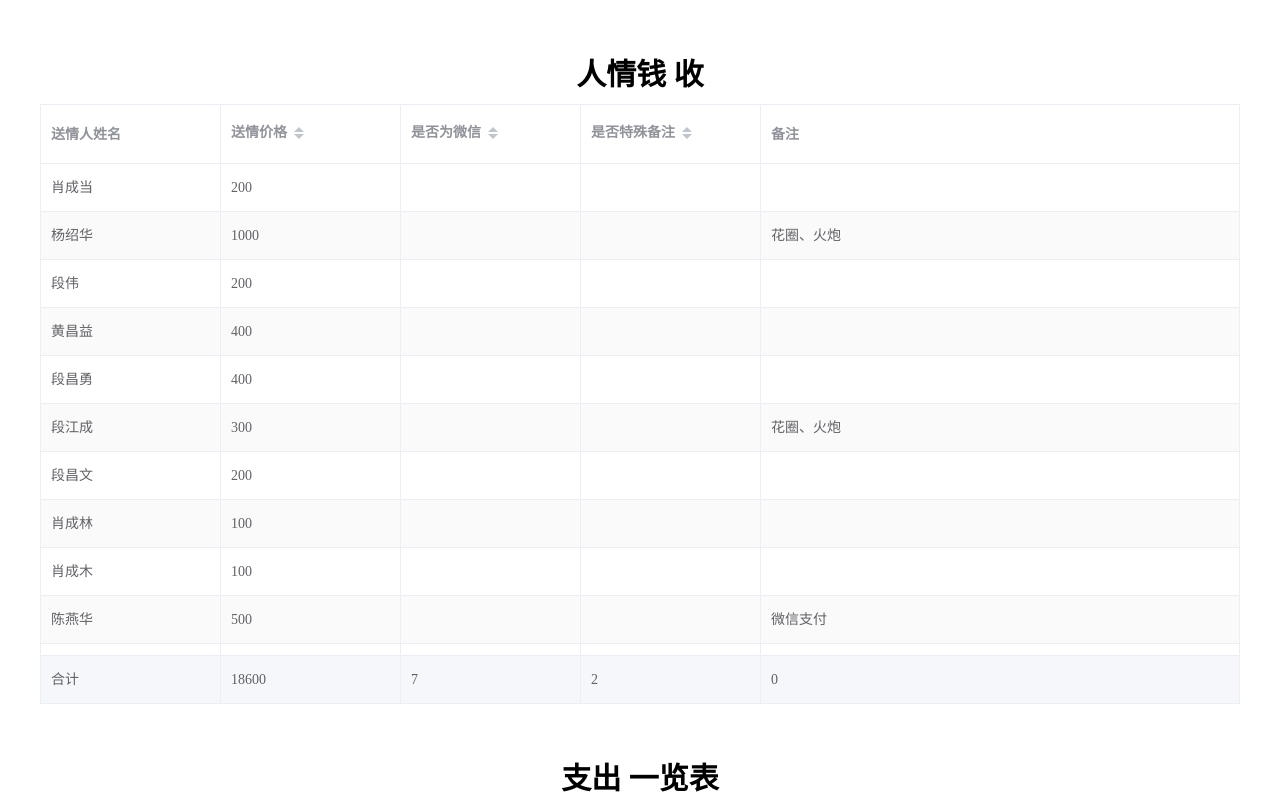
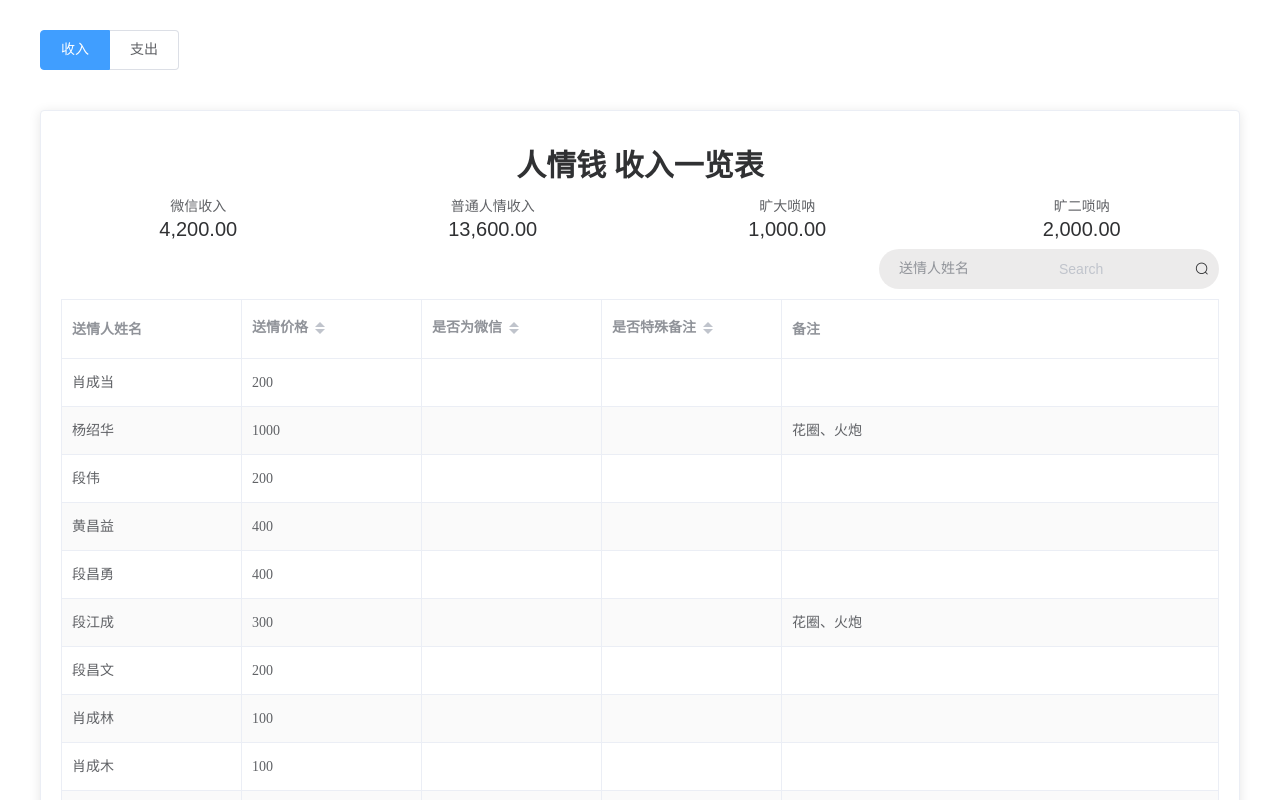
Before and after one commit to zsduan/zsduan-summary, a Vue app: page /aboutFather in a window 1280 px wide. Shown: the top 800 px of the page. Built offline with nearby package versions, Linux system fonts and the light colour scheme; what mavon-editor would draw is missing.

Commit message:
新增一些特殊 事情

```diff
--- a/src/assets/data/entry_price.json
+++ b/src/assets/data/entry_price.json
@@ -65,16 +65,16 @@
     {
         "name": "陈燕华",
         "price": 500,
-        "is_weixin": false,
+        "is_weixin": true,
         "is_special": false,
-        "remark": "微信支付"
+        "remark": "微信"
     },
     {
         "name": "黄月菊",
         "price": 400,
-        "is_weixin": false,
+        "is_weixin": true,
         "is_special": false,
-        "remark": "微信支付"
+        "remark": "微信"
     },
     {
         "name": "杨富章",
@@ -400,17 +400,17 @@
     },
     {
         "name": "徐鹏",
-        "price": 500,
+        "price": 0,
         "is_weixin": false,
         "is_special": false,
-        "remark": "合父余款200交给嬢嬢，嬢嬢要走"
+        "remark": "合父余款200交给嬢嬢，嬢嬢要走 送500"
     },
     {
         "name": "廖后珍",
-        "price": 300,
+        "price": 0,
         "is_weixin": false,
         "is_special": false,
-        "remark": ""
+        "remark": "合父余款200交给嬢嬢，嬢嬢要走 送300"
     },
     {
         "name": "段宇",
--- a/src/assets/data/homeData.js
+++ b/src/assets/data/homeData.js
@@ -2,8 +2,8 @@
  * @Author: zs.duan
  * @Date: 2022-09-20 14:54:21
  * @LastEditors: zs.duan
- * @LastEditTime: 2023-01-15 14:45:29
- * @FilePath: \vue2+js+eui+template\src\assets\data\homeData.js
+ * @LastEditTime: 2023-01-23 19:43:43
+ * @FilePath: \vue2+elui+template\src\assets\data\homeData.js
  */
 
 export const componentsList = [
@@ -186,6 +186,12 @@ export const fragmentList = [
         title : "99乘法表",
         path : "/99-multiplication-table",
         is_show : true
+    },
+    {
+        title : "特殊记忆",
+        path : "",
+        is_show : true,
+        desc : "/about-father"
     }
 ]
 
--- a/src/router/index.js
+++ b/src/router/index.js
@@ -2,7 +2,7 @@
  * @Author: zs.duan
  * @Date: 2022-09-20 13:49:02
  * @LastEditors: zs.duan
- * @LastEditTime: 2023-01-23 18:18:04
+ * @LastEditTime: 2023-01-23 19:40:40
  * @FilePath: \vue2+elui+template\src\router\index.js
  */
 import Vue from 'vue'
@@ -25,11 +25,18 @@ const routes = [
       title : "父亲过世记账"
     }
   },
+  {
+    path: '/',
+    name: 'Index',
+    component: ()=> import("../views/Index/Index.vue"),
+    meta : {
+      title : "zs.duan的个人总结"
+    }
+  },
 ]
 
 const router = new VueRouter({
   mode: process.env.NODE_ENV == "development" ? 'history' : 'hash',
-  // mode: 'hash',
   base: process.env.BASE_URL,
   routes
 })
--- a/src/utils/blurSearch.js
+++ b/src/utils/blurSearch.js
@@ -2,8 +2,8 @@
  * @Author: zs.duan
  * @Date: 2022-11-22 20:46:13
  * @LastEditors: zs.duan
- * @LastEditTime: 2023-01-11 16:33:19
- * @FilePath: \vue2+js+eui+template\src\utils\blurSearch.js
+ * @LastEditTime: 2023-01-23 19:08:15
+ * @FilePath: \vue2+elui+template\src\utils\blurSearch.js
  */
 
 /*
@@ -53,9 +53,10 @@ export const blurSearch = (...arg)=>{
         return;
     }
     let reslut = [];
-    const reg = new RegExp(options.searValue);
+    const reg = new RegExp((options.searValue).toString());
     if(options.key){
         options.list.forEach(element =>{
+            element[options.key] = element[options.key].toString();
             if(element[options.key].match(reg)){
                 reslut.push(element)
             }
--- a/src/views/Index/data/data.js
+++ b/src/views/Index/data/data.js
@@ -2,13 +2,13 @@
  * @Author: zs.duan
  * @Date: 2023-01-11 11:42:30
  * @LastEditors: zs.duan
- * @LastEditTime: 2023-01-11 17:09:16
- * @FilePath: \vue2+js+eui+template\src\views\Index\data\data.js
+ * @LastEditTime: 2023-01-23 19:44:26
+ * @FilePath: \vue2+elui+template\src\views\Index\data\data.js
  */
 const MenuList = [
     {
         menu : "首页",
-        herf : "./index",
+        herf : "/",
         list : []
     },
     {
@@ -29,10 +29,15 @@ const MenuList = [
         ]
     },
     {
+        menu : "关于我",
+        list : [],
+        herf : "",
+    },
+    {
         menu : "切换旧版",
         list : [],
         herf : "/old-index",
-    }
+    },
 ]
 
 
--- a/src/views/about-father/about-father.vue
+++ b/src/views/about-father/about-father.vue
@@ -2,15 +2,70 @@
  * @Author: zs.duan
  * @Date: 2023-01-23 17:52:47
  * @LastEditors: zs.duan
- * @LastEditTime: 2023-01-23 18:14:36
+ * @LastEditTime: 2023-01-23 19:49:00
  * @FilePath: \vue2+elui+template\src\views\about-father\about-father.vue
 -->
 
 <template>
     <div>
         <div class="entryPrice-box">
-            <div class="item">
-                <h1>人情钱 收</h1>
+            <el-radio-group class="radio-group" v-model="radio">
+                <el-radio-button label="收入"></el-radio-button>
+                <el-radio-button label="支出"></el-radio-button>
+            </el-radio-group>
+
+            <el-card class="item" v-if="radio == '收入'">
+                <h1>人情钱 收入一览表</h1>
+                <el-row :gutter="20">
+                    <el-col :span="6">
+                        <div>
+                            <el-statistic group-separator="," :precision="2" :value="weixinPrice" title="微信收入"></el-statistic>
+                        </div>
+                    </el-col>
+                    <el-col :span="6">
+                        <div>
+                            <el-statistic group-separator="," :precision="2" :value="notWeixinPrice" title="普通人情收入"></el-statistic>
+                        </div>
+                    </el-col>
+                    <el-col :span="6">
+                        <div>
+                            <el-statistic group-separator="," :precision="2" :value="1000" title="旷大唢呐"></el-statistic>
+                        </div>
+                    </el-col>
+                    <el-col :span="6">
+                        <div>
+                            <el-statistic group-separator="," :precision="2" :value="2000" title="旷二唢呐"></el-statistic>
+                        </div>
+                    </el-col>
+                </el-row>
+                <div class="search_box_top">
+                    <div></div>
+                    <div class="search_box" :class="is_focus_en ? 'search_focus':''">
+                        <div class="input_box">
+                            <el-input
+                                v-model="searchValueEn"
+                                @input="inputValue('en')"
+                                class="input"
+                                placeholder="Search"
+                                clearable
+                                @focus="is_focus_en = true"
+                                @blur="inputBlur('en')"
+                            >
+                                <el-select
+                                    slot="prepend"
+                                    :disabled="is_focus_en"
+                                    v-model="EnSelect"
+                                    placeholder="请选择搜索方式"
+                                    @change="inputValue('en')"
+                                >
+                                    <el-option key="name" label="送情人姓名" value="name"></el-option>
+                                    <el-option key="price" label="送情价格" value="price"></el-option>
+                                </el-select>
+                            </el-input>
+                        </div>
+                        <i class="el-icon-search"></i>
+                    </div>
+                </div>
                 <el-table height="600" show-summary border :data="entryPriceData" stripe style="width: 100%">
                     <el-table-column prop="name" label="送情人姓名" width="180"></el-table-column>
                     <el-table-column prop="price" sortable label="送情价格" width="180"></el-table-column>
@@ -26,32 +81,139 @@
                     </el-table-column>
                     <el-table-column prop="remark" label="备注"></el-table-column>
                 </el-table>
-            </div>
-            <div class="item">
+            </el-card>
+            <el-card class="item" v-else>
                 <h1>支出 一览表</h1>
+                <el-row :gutter="20">
+                    <el-col :span="6">
+                        <div>
+                            <el-statistic group-separator="," :precision="2" :value="outAllPrice" title="共计花费"></el-statistic>
+                        </div>
+                    </el-col>
+                    <el-col :span="6">
+                        <div>
+                            <el-statistic group-separator="," :precision="2" :value="12800" title="酒席"></el-statistic>
+                        </div>
+                    </el-col>
+                    <el-col :span="6">
+                        <div>
+                            <el-statistic group-separator="," :precision="2" :value="3000" title="小嬢单独"></el-statistic>
+                        </div>
+                    </el-col>
+                    <el-col :span="6">
+                        <div>
+                            <el-statistic group-separator="," :precision="2" :value="1000" title="后妈 单独"></el-statistic>
+                        </div>
+                    </el-col>
+                </el-row>
+                <div class="search_box_top">
+                    <div></div>
+                    <div class="search_box" :class="is_focus_out ? 'search_focus':''">
+                        <div class="input_box">
+                            <el-input
+                                v-model="searchValueOut"
+                                @input="inputValue('out')"
+                                class="input"
+                                placeholder="Search"
+                                clearable
+                                @focus="is_focus_out = true"
+                                @blur="inputBlur('out')"
+                            >
+                                <el-select
+                                    slot="prepend"
+                                    :disabled="is_focus_out"
+                                    v-model="OutSelect"
+                                    placeholder="请选择搜索方式"
+                                    @change="inputValue('out')"
+                                >
+                                    <el-option key="name" label="事件名称/人物名称" value="name"></el-option>
+                                    <el-option key="price" label="支出价格" value="price"></el-option>
+                                </el-select>
+                            </el-input>
+                        </div>
+                        <i class="el-icon-search"></i>
+                    </div>
+                </div>
                 <el-table height="600" show-summary border :data="OutPriceData" stripe style="width: 100%">
-                    <el-table-column prop="name" label="事件名称/任务名称" width="180"></el-table-column>
+                    <el-table-column prop="name" label="事件名称/人物名称" width="180"></el-table-column>
                     <el-table-column prop="price" sortable label="支出价格" width="180"></el-table-column>
                     <el-table-column prop="num" label="数量和单位" width="180"></el-table-column>
                     <el-table-column prop="remark" label="备注"></el-table-column>
                 </el-table>
-            </div>
+            </el-card>
         </div>
     </div>
 </template>
 <script>
 import entryPrice from "../../assets/data/entry_price.json";
 import OutPrice from "../../assets/data/out_price.json";
+import { blurSearch } from "@/utils/blurSearch.js";
 export default {
     data() {
         return {
             entryPriceData: entryPrice,
             OutPriceData: OutPrice,
+            is_focus_en: false,
+            searchValueEn: "",
+            is_focus_out: false,
+            searchValueOut: "",
+            EnSelect: "name",
+            OutSelect: "name",
+            radio: "收入",
+            weixinPrice: 0,
+            notWeixinPrice: 0,
+            outAllPrice : 0 ,
         };
     },
     mounted() {
-        console.log("入账 ==>", entryPrice);
-        console.log("出账 ==>", OutPrice);
+        // console.log("入账 ==>", entryPrice);
+        // console.log("出账 ==>", OutPrice);
+        this.init();
+    },
+    methods: {
+        inputBlur() {
+            this.is_focus_en = false;
+            this.is_focus_out = false;
+        },
+        inputValue(type) {
+            if (type == "en") {
+                console.log(this.EnSelect);
+                blurSearch({
+                    list: entryPrice,
+                    searValue: this.searchValueEn,
+                    key: this.EnSelect,
+                    success: (res) => {
+                        this.entryPriceData = res;
+                    },
+                });
+            } else {
+                blurSearch({
+                    list: OutPrice,
+                    searValue: this.searchValueOut,
+                    key: this.OutSelect,
+                    success: (res) => {
+                        this.OutPriceData = res;
+                    },
+                });
+            }
+        },
+        init(){
+            let weixin = entryPrice.filter(item => {return item.is_weixin});
+            this.weixinPrice = 0;
+            weixin.forEach(element => {
+                this.weixinPrice += element.price;
+            });
+            let NotWeixin = entryPrice.filter(item => {return !item.is_weixin});
+            this.notWeixinPrice = 0;
+            NotWeixin.forEach(element => {
+                this.notWeixinPrice += element.price;
+            });
+            this.outAllPrice = 0;
+            OutPrice.forEach(element => {
+                this.outAllPrice += element.price;
+            });
+            console.log(this.outAllPrice)
+        }
     },
 };
 </script>
@@ -59,6 +221,10 @@ export default {
 .entryPrice-box {
     width: 1200px;
     margin: 0 auto;
+    padding-bottom: 30px;
+    .radio-group {
+        padding-top: 30px;
+    }
     h1 {
         font-size: 30px;
         padding: 10px 0;
@@ -67,5 +233,52 @@ export default {
     .item {
         margin-top: 40px;
     }
+    .search_box {
+        background-color: #d1d0d06b;
+        border-radius: 20px;
+        width: 340px;
+        height: 40px;
+        display: flex;
+        align-items: center;
+        justify-content: space-between;
+        padding: 0 5px;
+        padding-right: 10px;
+        transition: all 0.3s;
+        margin-left: 20px;
+        /deep/.el-select {
+            width: 160px;
+        }
+        /deep/.el-input-group__prepend {
+            border: 0;
+            background: transparent;
+        }
+        /deep/.el-input__suffix {
+            // top: 50%;
+            display: none;
+        }
+        .input {
+            width: 80%;
+            height: 36px;
+
+            /deep/ input {
+                height: 100%;
+                border: 0;
+                border-radius: 20px;
+                background-color: transparent;
+            }
+        }
+    }
+
+    .search_focus {
+        background-color: #f9f9f9;
+        border: 1px solid #b1a8a86b;
+        width: 500px;
+        padding-right: 20px;
+    }
+    .search_box_top {
+        padding: 10px 0;
+        display: flex;
+        justify-content: right;
+    }
 }
 </style>
```
Also changed, not shown: src/views/readeXlsx/readeXlsx.vue (+1 -6 lines), 301 other files (tests, documents, lock files or other folders).
